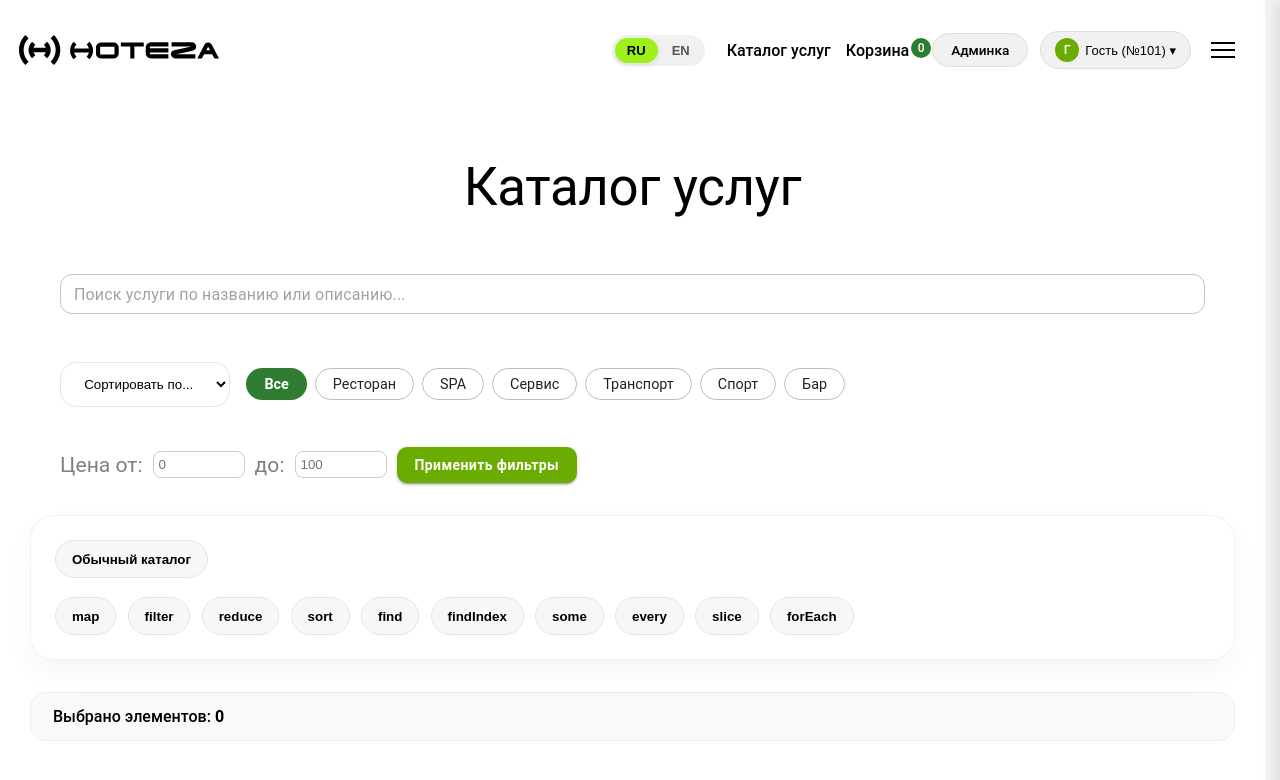
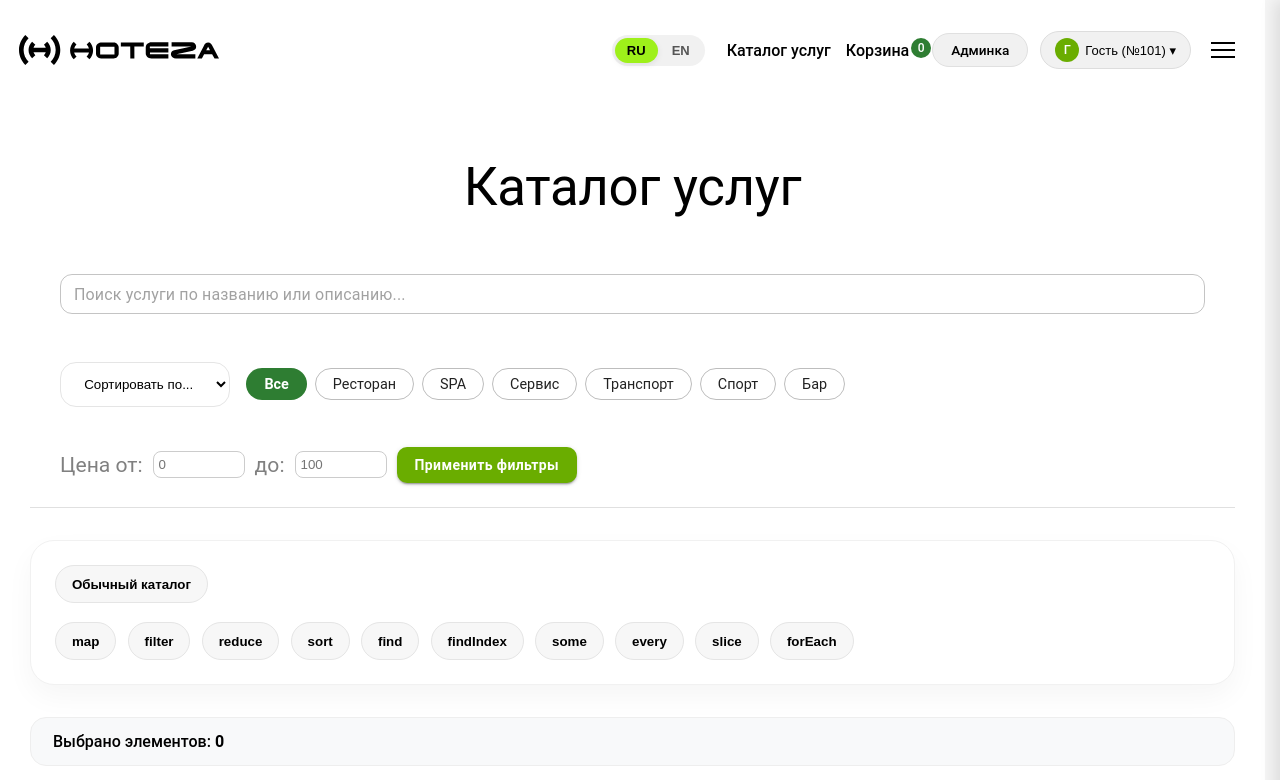
Before and after one commit to ArtemSharov11/React-programming, a React (Vite) app in the folder lab1/: page /catalog in a window 1280 px wide. Shown: the top 780 px of the page. Built offline with nearby package versions, Linux system fonts and the light colour scheme; grey boxes are pictures that could not be loaded.

Commit message:
feat: add MUI Divider component between filters and methods

```diff
--- a/lab1/src/pages/CatalogPage.jsx
+++ b/lab1/src/pages/CatalogPage.jsx
@@ -16,6 +16,7 @@ import TextField from '@mui/material/TextField';
 import Chip from '@mui/material/Chip';
 import Alert from '@mui/material/Alert';
 import Button from '@mui/material/Button';
+import Divider from '@mui/material/Divider';
 
 
 
@@ -307,6 +308,7 @@ export default function CatalogPage() {
         </div>
       </div>
 
+      <Divider sx={{ my: 3 }} />
       <section className="array-methods container" aria-labelledby="array-methods-title">
         <div className="array-methods__header">
           <button type="button" className="method-reset" id="method-reset" onClick={resetMethods}>
```
